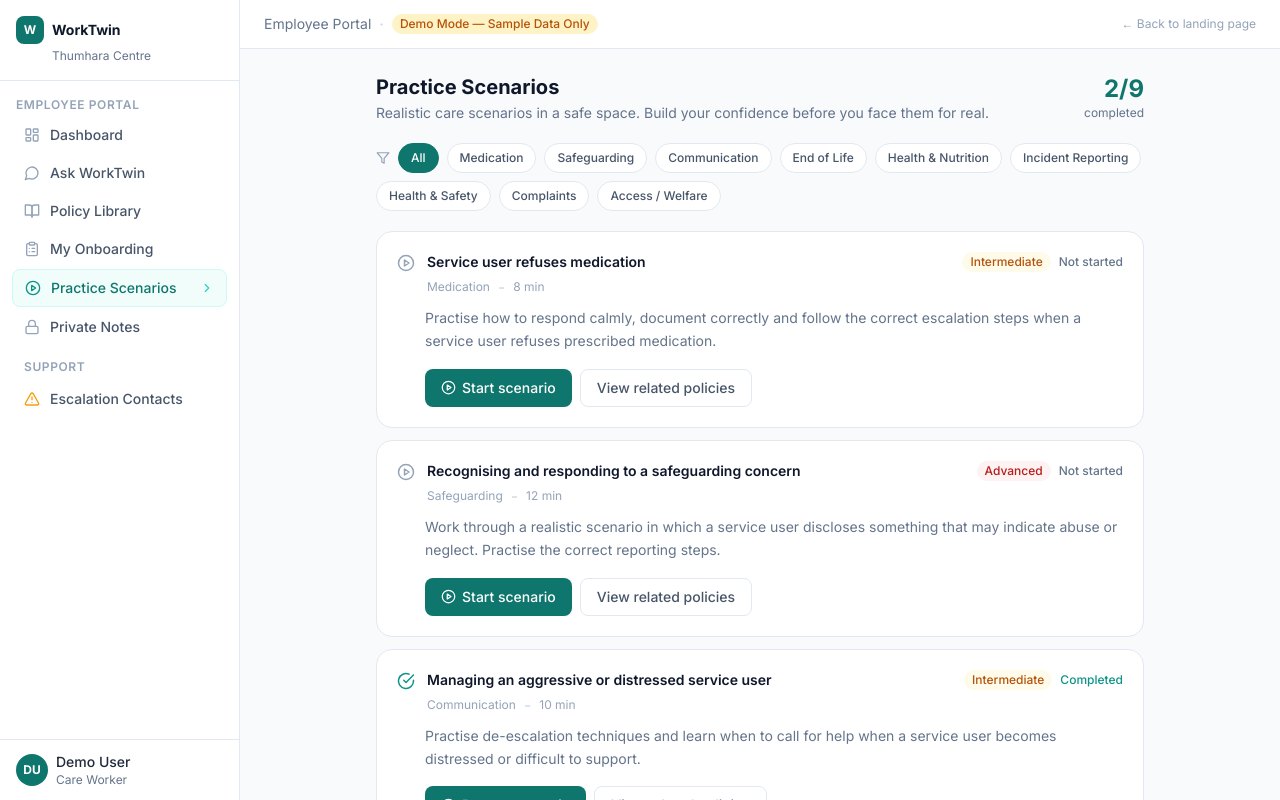
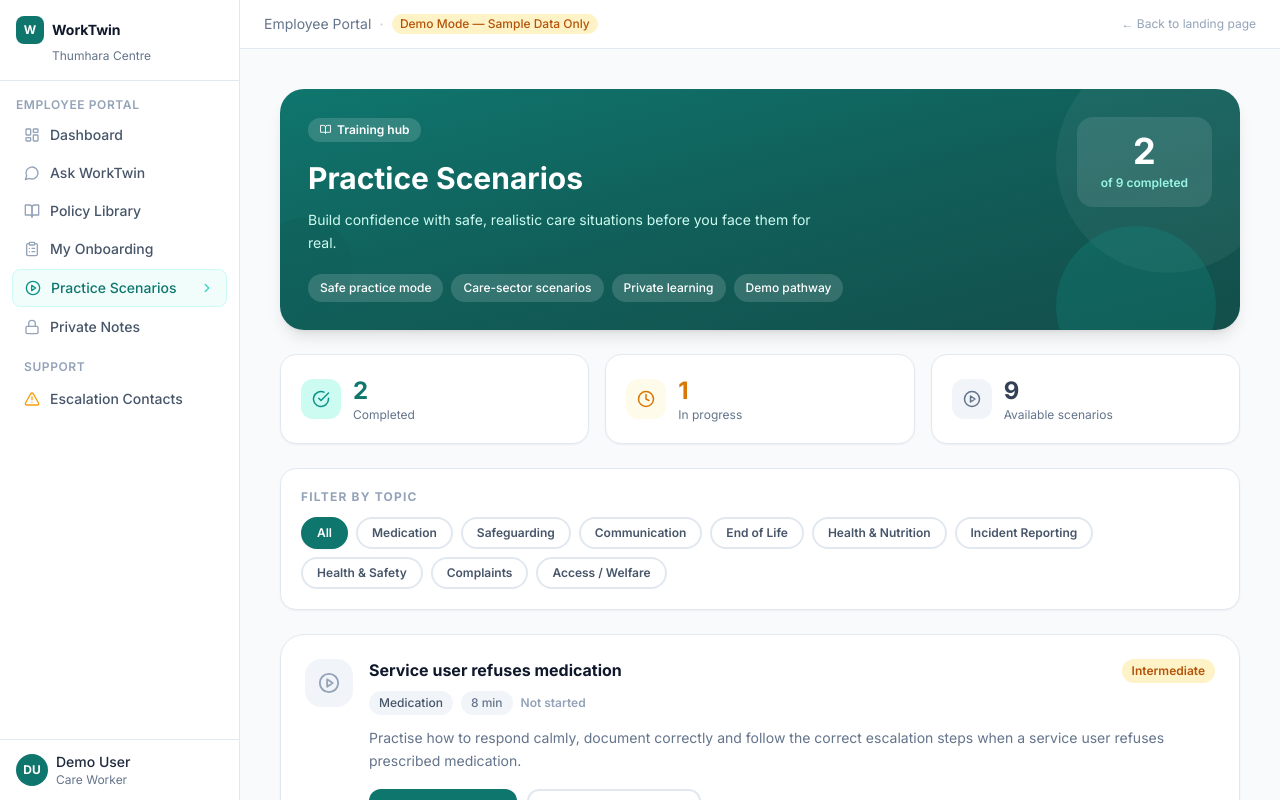
Before and after one commit to inaambasit/worktwin-care-pilot, a Next.js app in the folder frontend/: page /scenarios in a window 1280 px wide. Built offline with nearby package versions, Linux system fonts and the light colour scheme.

Commit message:
Polish practice scenarios hub

```diff
--- a/frontend/app/scenarios/page.tsx
+++ b/frontend/app/scenarios/page.tsx
@@ -2,7 +2,7 @@
 import { useState } from 'react'
 import Link from 'next/link'
 import AppLayout from '@/components/AppLayout'
-import { PlayCircle, CheckCircle, Clock, Filter } from 'lucide-react'
+import { PlayCircle, CheckCircle, Clock, BookOpen } from 'lucide-react'
 
 type Difficulty = 'Beginner' | 'Intermediate' | 'Advanced'
 type Status = 'Not started' | 'In progress' | 'Completed'
@@ -94,7 +94,7 @@ const scenarios: Scenario[] = [
     id: 9,
     title: 'Service user refuses entry at the door',
     category: 'Access / Welfare',
-    description: 'A staff member arrives for a visit, but the service user does not want to let them inside. The service user is around 100 years old and the staff member is unsure what to do. Practise calm communication, first contacting the service user\'s son as advised by Shagufta, and escalating to Shagufta as Registered Manager / Safeguarding Lead if there are any welfare, safety, capacity, distress, neglect, missed medication or immediate-risk concerns.',
+    description: "A staff member arrives for a visit, but the service user does not want to let them inside. The service user is around 100 years old and the staff member is unsure what to do. Practise calm communication, first contacting the service user's son as advised by Shagufta, and escalating to Shagufta as Registered Manager / Safeguarding Lead if there are any welfare, safety, capacity, distress, neglect, missed medication or immediate-risk concerns.",
     difficulty: 'Intermediate',
     duration: '7 min',
     status: 'Not started',
@@ -102,16 +102,24 @@ const scenarios: Scenario[] = [
 ]
 
 const difficultyColour: Record<Difficulty, string> = {
-  Beginner: 'bg-green-50 text-green-700',
-  Intermediate: 'bg-amber-50 text-amber-700',
-  Advanced: 'bg-red-50 text-red-700',
+  Beginner: 'bg-green-100 text-green-700',
+  Intermediate: 'bg-amber-100 text-amber-700',
+  Advanced: 'bg-red-100 text-red-700',
 }
 
 const statusColour: Record<Status, string> = {
-  'Not started': 'text-slate-500',
+  'Not started': 'text-slate-400',
   'In progress': 'text-amber-600',
   'Completed': 'text-teal-600',
 }
+
+const statusIconBg: Record<Status, string> = {
+  'Not started': 'bg-slate-100',
+  'In progress': 'bg-amber-50',
+  'Completed': 'bg-teal-100',
+}
+
+const CONTEXT_CHIPS = ['Safe practice mode', 'Care-sector scenarios', 'Private learning', 'Demo pathway']
 
 const categories = ['All', ...Array.from(new Set(scenarios.map(s => s.category)))]
 
@@ -121,33 +129,84 @@ export default function ScenariosPage() {
 
   const filtered = activeCategory === 'All' ? scenarios : scenarios.filter(s => s.category === activeCategory)
   const completedCount = scenarios.filter(s => s.status === 'Completed').length
+  const inProgressCount = scenarios.filter(s => s.status === 'In progress').length
 
   return (
     <AppLayout>
-      <div className="max-w-3xl mx-auto space-y-5">
-        <div className="flex items-start justify-between gap-4">
+      <div className="max-w-6xl mx-auto px-4 pt-4 pb-8 space-y-6">
+
+        {/* Hero card */}
+        <div className="bg-gradient-to-br from-teal-700 via-teal-800 to-teal-900 rounded-3xl p-7 text-white relative overflow-hidden shadow-lg">
+          <div className="absolute -right-10 -top-10 w-56 h-56 rounded-full bg-white/5 pointer-events-none" />
+          <div className="absolute right-6 -bottom-14 w-40 h-40 rounded-full bg-teal-600/25 pointer-events-none" />
+          <div className="absolute -left-6 bottom-4 w-24 h-24 rounded-full bg-teal-800/40 pointer-events-none" />
+          <div className="relative flex flex-col sm:flex-row items-start justify-between gap-6">
+            <div className="flex-1 min-w-0">
+              <span className="inline-flex items-center gap-1.5 bg-white/15 px-3 py-1 rounded-full text-xs font-semibold mb-4">
+                <BookOpen size={11} />
+                Training hub
+              </span>
+              <h1 className="text-3xl font-bold mb-2.5 leading-snug">Practice Scenarios</h1>
+              <p className="text-teal-100 text-sm leading-relaxed max-w-lg mb-5">
+                Build confidence with safe, realistic care situations before you face them for real.
+              </p>
+              <div className="flex flex-wrap gap-2">
+                {CONTEXT_CHIPS.map(chip => (
+                  <span key={chip} className="bg-white/15 text-white text-xs px-3 py-1.5 rounded-full font-medium">
+                    {chip}
+                  </span>
+                ))}
+              </div>
+            </div>
+            <div className="shrink-0 bg-white/10 rounded-2xl px-6 py-4 text-center min-w-[110px]">
+              <p className="text-4xl font-bold leading-none">{completedCount}</p>
+              <p className="text-teal-200 text-xs font-semibold mt-1.5">of {scenarios.length} completed</p>
+            </div>
+          </div>
+        </div>
+
+        {/* Summary cards */}
+        <div className="grid grid-cols-1 sm:grid-cols-3 gap-4">
+          <div className="bg-white border border-slate-200 rounded-2xl p-5 shadow-sm flex items-center gap-3">
+            <div className="w-10 h-10 bg-teal-100 rounded-xl flex items-center justify-center shrink-0">
+              <CheckCircle size={18} className="text-teal-600" />
+            </div>
             <div>
-            <h1 className="text-xl font-bold text-slate-900">Practice Scenarios</h1>
-            <p className="text-sm text-slate-500 mt-0.5">
-              Realistic care scenarios in a safe space. Build your confidence before you face them for real.
-            </p>
+              <p className="text-2xl font-bold text-teal-700">{completedCount}</p>
+              <p className="text-xs text-slate-500">Completed</p>
             </div>
-          <div className="shrink-0 text-right">
-            <p className="text-2xl font-bold text-teal-700">{completedCount}/{scenarios.length}</p>
-            <p className="text-xs text-slate-500">completed</p>
+          </div>
+          <div className="bg-white border border-slate-200 rounded-2xl p-5 shadow-sm flex items-center gap-3">
+            <div className="w-10 h-10 bg-amber-50 rounded-xl flex items-center justify-center shrink-0">
+              <Clock size={18} className="text-amber-600" />
+            </div>
+            <div>
+              <p className="text-2xl font-bold text-amber-600">{inProgressCount}</p>
+              <p className="text-xs text-slate-500">In progress</p>
+            </div>
+          </div>
+          <div className="bg-white border border-slate-200 rounded-2xl p-5 shadow-sm flex items-center gap-3">
+            <div className="w-10 h-10 bg-slate-100 rounded-xl flex items-center justify-center shrink-0">
+              <PlayCircle size={18} className="text-slate-500" />
+            </div>
+            <div>
+              <p className="text-2xl font-bold text-slate-700">{scenarios.length}</p>
+              <p className="text-xs text-slate-500">Available scenarios</p>
+            </div>
           </div>
         </div>
 
         {/* Category filter */}
+        <div className="bg-white border border-slate-200 rounded-2xl p-5 shadow-sm">
+          <p className="text-xs font-bold text-slate-400 uppercase tracking-widest mb-3">Filter by topic</p>
           <div className="flex items-center gap-2 flex-wrap">
-          <Filter size={14} className="text-slate-400" />
             {categories.map(cat => (
               <button
                 key={cat}
                 onClick={() => setActiveCategory(cat)}
-              className={`text-xs font-medium px-3 py-1.5 rounded-full border transition-colors ${
+                className={`text-xs font-semibold px-3.5 py-1.5 rounded-full border-2 transition-all ${
                   activeCategory === cat
-                  ? 'bg-teal-700 border-teal-700 text-white'
+                    ? 'bg-teal-700 border-teal-700 text-white shadow-sm'
                     : 'border-slate-200 text-slate-600 hover:border-teal-300 hover:text-teal-700 bg-white'
                 }`}
               >
@@ -155,102 +214,134 @@ export default function ScenariosPage() {
               </button>
             ))}
           </div>
+        </div>
 
         {/* Scenario cards */}
-        <div className="space-y-3">
+        <div className="space-y-4">
           {filtered.map(scenario => (
             <div
               key={scenario.id}
-              className="bg-white border border-slate-200 rounded-2xl overflow-hidden hover:shadow-sm transition-shadow"
+              className={`bg-white border rounded-3xl overflow-hidden transition-all hover:shadow-md ${
+                scenario.id === 9
+                  ? 'border-teal-200 shadow-sm ring-2 ring-teal-100'
+                  : 'border-slate-200 shadow-sm'
+              }`}
             >
-              <div className="p-5">
-                <div className="flex items-start justify-between gap-4 mb-2">
-                  <div className="flex items-start gap-3">
-                    <div className={`mt-0.5 ${statusColour[scenario.status]}`}>
+              <div className="p-6">
+                <div className="flex items-start gap-4">
+                  {/* Icon tile */}
+                  <div className={`w-12 h-12 rounded-2xl flex items-center justify-center shrink-0 ${statusIconBg[scenario.status]}`}>
                     {scenario.status === 'Completed' ? (
-                        <CheckCircle size={18} />
+                      <CheckCircle size={22} className="text-teal-600" />
                     ) : scenario.status === 'In progress' ? (
-                        <Clock size={18} />
+                      <Clock size={22} className="text-amber-600" />
                     ) : (
-                        <PlayCircle size={18} className="text-slate-400" />
+                      <PlayCircle size={22} className="text-slate-400" />
                     )}
                   </div>
-                    <div>
-                      <h3 className="font-semibold text-slate-900 text-sm leading-snug">{scenario.title}</h3>
-                      <div className="flex items-center gap-2 mt-1">
-                        <span className="text-xs text-slate-400">{scenario.category}</span>
-                        <span className="text-slate-300">-</span>
-                        <span className="text-xs text-slate-400">{scenario.duration}</span>
+
+                  <div className="flex-1 min-w-0">
+                    {/* Title + badges */}
+                    <div className="flex items-start justify-between gap-3 mb-2">
+                      <h3 className="font-bold text-slate-900 text-base leading-snug">{scenario.title}</h3>
+                      <div className="flex items-center gap-2 shrink-0 flex-wrap justify-end">
+                        {scenario.id === 9 && (
+                          <span className="text-xs font-bold bg-teal-700 text-white px-2.5 py-1 rounded-full">
+                            New guided flow
+                          </span>
+                        )}
+                        <span className={`text-xs font-semibold px-2.5 py-1 rounded-full ${difficultyColour[scenario.difficulty]}`}>
+                          {scenario.difficulty}
+                        </span>
                       </div>
                     </div>
-                  </div>
-                  <div className="flex items-center gap-2 shrink-0">
-                    <span className={`text-xs font-medium px-2 py-0.5 rounded-full ${difficultyColour[scenario.difficulty]}`}>
-                      {scenario.difficulty}
+
+                    {/* Chips row */}
+                    <div className="flex items-center gap-2 flex-wrap mb-3">
+                      <span className="text-xs font-medium bg-slate-100 text-slate-600 px-2.5 py-1 rounded-full">
+                        {scenario.category}
                       </span>
-                    <span className={`text-xs font-medium ${statusColour[scenario.status]}`}>
+                      <span className="text-xs font-medium bg-slate-100 text-slate-500 px-2.5 py-1 rounded-full">
+                        {scenario.duration}
+                      </span>
+                      <span className={`text-xs font-semibold ${statusColour[scenario.status]}`}>
                         {scenario.status}
                       </span>
                     </div>
-                </div>
-                <p className="text-sm text-slate-500 leading-relaxed pl-7">{scenario.description}</p>
-                <div className="flex gap-2 mt-4 pl-7">
+
+                    <p className="text-sm text-slate-500 leading-relaxed mb-4">{scenario.description}</p>
+
+                    {/* CTA buttons */}
+                    <div className="flex gap-2.5 flex-wrap">
                       {scenario.id === 9 ? (
                         <Link
                           href="/scenarios/access-refusal"
-                      className="text-sm bg-teal-700 hover:bg-teal-800 text-white font-medium px-4 py-2 rounded-lg transition-colors flex items-center gap-1.5"
+                          className="text-sm bg-teal-700 hover:bg-teal-800 text-white font-semibold px-4 py-2.5 rounded-xl transition-colors flex items-center gap-1.5 shadow-sm"
                         >
                           <PlayCircle size={15} />
-                      Start scenario
+                          Start guided scenario
                         </Link>
                       ) : (
                         <button
                           onClick={() => setActiveScenario(activeScenario === scenario.id ? null : scenario.id)}
-                      className="text-sm bg-teal-700 hover:bg-teal-800 text-white font-medium px-4 py-2 rounded-lg transition-colors flex items-center gap-1.5"
+                          className="text-sm bg-teal-700 hover:bg-teal-800 text-white font-semibold px-4 py-2.5 rounded-xl transition-colors flex items-center gap-1.5"
                         >
                           <PlayCircle size={15} />
                           {scenario.status === 'Completed' ? 'Repeat scenario' : scenario.status === 'In progress' ? 'Continue' : 'Start scenario'}
                         </button>
                       )}
-                  <Link href="/policies" className="text-sm border border-slate-200 bg-white hover:bg-slate-50 text-slate-600 font-medium px-4 py-2 rounded-lg transition-colors">
+                      <Link
+                        href="/policies"
+                        className="text-sm border-2 border-slate-200 bg-white hover:bg-slate-50 text-slate-600 font-medium px-4 py-2.5 rounded-xl transition-colors"
+                      >
                         View related policies
                       </Link>
                     </div>
                   </div>
+                </div>
+              </div>
 
+              {/* Inline preview panel */}
               {activeScenario === scenario.id && (
                 scenario.id === 1 ? (
-                  <div className="border-t border-teal-100 bg-teal-50 px-5 py-4">
-                    <p className="text-sm font-semibold text-teal-800 mb-2">Scenario in progress — Demo preview</p>
-                    <div className="bg-white border border-teal-200 rounded-xl p-4 text-sm text-slate-700">
-                      <p className="font-medium text-slate-800 mb-2">Scene setting:</p>
+                  <div className="border-t border-teal-100 bg-gradient-to-br from-teal-50 to-slate-50 px-6 py-5">
+                    <p className="text-xs font-bold text-teal-700 uppercase tracking-widest mb-3">Demo preview</p>
+                    <div className="bg-white border border-teal-200 rounded-2xl p-5 text-sm text-slate-700">
+                      <p className="font-semibold text-slate-800 mb-2">Scene setting:</p>
                       <p className="leading-relaxed text-slate-600">
                         You are on the afternoon shift. A service user in your care tells you she does not want to
                         take her blood pressure medication today. She says she &quot;doesn&apos;t feel well&quot; and wants to rest.
                         She is calm and appears to understand what you are saying.
                       </p>
-                      <p className="font-medium text-slate-800 mt-3 mb-1">What do you do first?</p>
-                      <div className="space-y-2 mt-2">
-                        {['Try to persuade her by explaining the medication is important', 'Respect her decision, record it on the MAR chart and notify your manager', 'Give her a reduced dose and record that instead', 'Leave the medication and do not record anything yet'].map((opt, i) => (
-                          <button key={i} className="w-full text-left text-sm border border-slate-200 hover:border-teal-400 hover:bg-teal-50 rounded-lg px-3 py-2 transition-colors">
-                            <span className="font-semibold text-slate-500 mr-2">{String.fromCharCode(65 + i)}.</span>
+                      <p className="font-semibold text-slate-800 mt-4 mb-2">What do you do first?</p>
+                      <div className="space-y-2 mt-1">
+                        {[
+                          'Try to persuade her by explaining the medication is important',
+                          'Respect her decision, record it on the MAR chart and notify your manager',
+                          'Give her a reduced dose and record that instead',
+                          'Leave the medication and do not record anything yet',
+                        ].map((opt, i) => (
+                          <button key={i} className="w-full text-left text-sm border-2 border-slate-200 hover:border-teal-400 hover:bg-teal-50 rounded-xl px-4 py-3 transition-all">
+                            <span className="font-bold text-slate-500 mr-2">{String.fromCharCode(65 + i)}.</span>
                             {opt}
                           </button>
                         ))}
                       </div>
                     </div>
-                    <p className="text-xs text-slate-400 mt-2">
+                    <p className="text-xs text-slate-400 mt-3 leading-relaxed">
                       This is a demo preview. The full scenario system will guide you through multiple steps with feedback.
                     </p>
                   </div>
                 ) : (
-                  <div className="border-t border-slate-100 bg-slate-50 px-5 py-4">
-                    <p className="text-sm font-semibold text-slate-700 mb-2">Demo preview — scenario content coming soon</p>
-                    <p className="text-sm text-slate-500 leading-relaxed">
-                      The full interactive scenario for <span className="font-medium text-slate-700">{scenario.title}</span> is being prepared and will guide you through realistic steps with branching decisions and feedback.
+                  <div className="border-t border-slate-100 bg-slate-50 px-6 py-5">
+                    <p className="text-xs font-bold text-slate-400 uppercase tracking-widest mb-2">Demo preview</p>
+                    <p className="text-sm text-slate-600 leading-relaxed">
+                      The full interactive scenario for{' '}
+                      <span className="font-semibold text-slate-700">{scenario.title}</span> is being
+                      prepared and will guide you through realistic steps with branching decisions and feedback.
                     </p>
-                    <p className="text-xs text-slate-400 mt-3">
-                      This is a demo-only preview. Scenario content for this topic will be added before the controlled pilot.
+                    <p className="text-xs text-slate-400 mt-3 leading-relaxed">
+                      Demo-only preview. Scenario content for this topic will be added before the controlled pilot.
                     </p>
                   </div>
                 )
@@ -258,6 +349,14 @@ export default function ScenariosPage() {
             </div>
           ))}
         </div>
+
+        {/* Footer safety note */}
+        <div className="bg-white border border-slate-100 rounded-2xl px-5 py-4 shadow-sm">
+          <p className="text-xs text-slate-400 leading-relaxed text-center">
+            Practice mode. These scenarios are for safe learning and confidence-building. They do not replace speaking to a manager, safeguarding lead or emergency services where required.
+          </p>
+        </div>
+
       </div>
     </AppLayout>
   )
```
Lines whose indentation alone changed are shown as unchanged.
